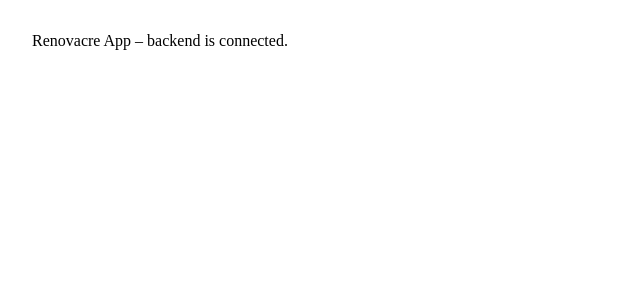
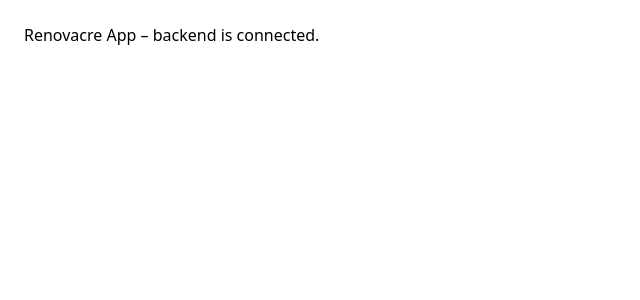
Before and after one commit to vravi8999-debug/renovacare-app, a Next.js app: page / in a window 1280 px wide. Shown: the top 300 px of the page, without its empty margins (0-640 px from the left). Built offline with nearby package versions, Linux system fonts and the light colour scheme.

Commit message:
Create layout.tsx

```diff
--- /dev/null
+++ b/app/layout.tsx
@@ -0,0 +1,9 @@
+export default function RootLayout({ children }: { children: React.ReactNode }) {
+  return (
+    <html lang="en">
+      <body style={{ fontFamily: 'system-ui, sans-serif', margin: 0 }}>
+        {children}
+      </body>
+    </html>
+  );
+}
```
